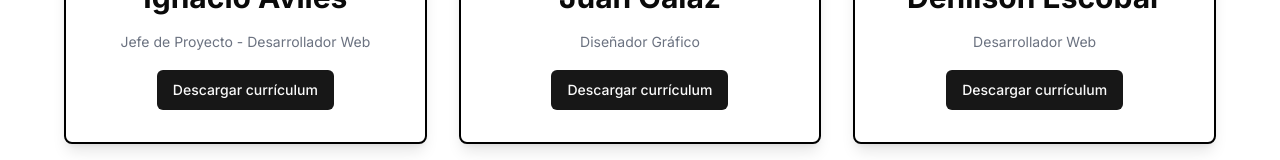
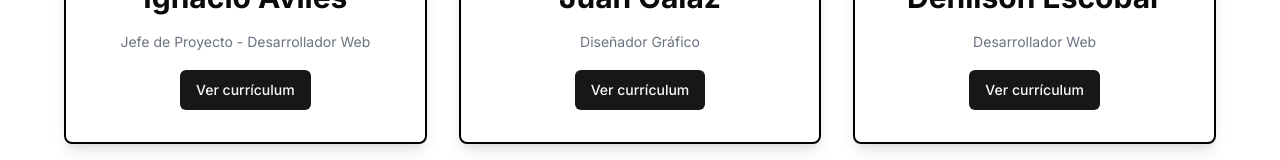
Before and after one commit to avilesxd/blackRock, a Next.js app: page /about in a window 1280 px wide. Shown: the part 491-651 px from the top of the page. Built offline with nearby package versions, Linux system fonts and the light colour scheme.

Commit message:
feat: :sparkles: pdf se abre en navegador

```diff
--- a/src/app/about/_components/PersonCard.tsx
+++ b/src/app/about/_components/PersonCard.tsx
@@ -13,11 +13,8 @@ interface PersonCardProps {
 }
 
 const PersonCard = ({ name, description, photo, curriculum }: PersonCardProps) => {
-  const handleDownload = () => {
-    const link = document.createElement('a');
-    link.href = `/${curriculum}`;
-    link.download = curriculum;
-    link.click();
+  const handleOpenCurriculum = () => {
+    window.open(`/${curriculum}`, '_blank');
   };
 
   return (
@@ -29,8 +26,8 @@ const PersonCard = ({ name, description, photo, curriculum }: PersonCardProps) =
       />
       <TitleName name={name} />
       <PersonDescription description={description} />
-      <Button onClick={handleDownload}>
-        Descargar currículum
+      <Button onClick={handleOpenCurriculum}>
+        Ver currículum
       </Button>
     </div>
   );
```
